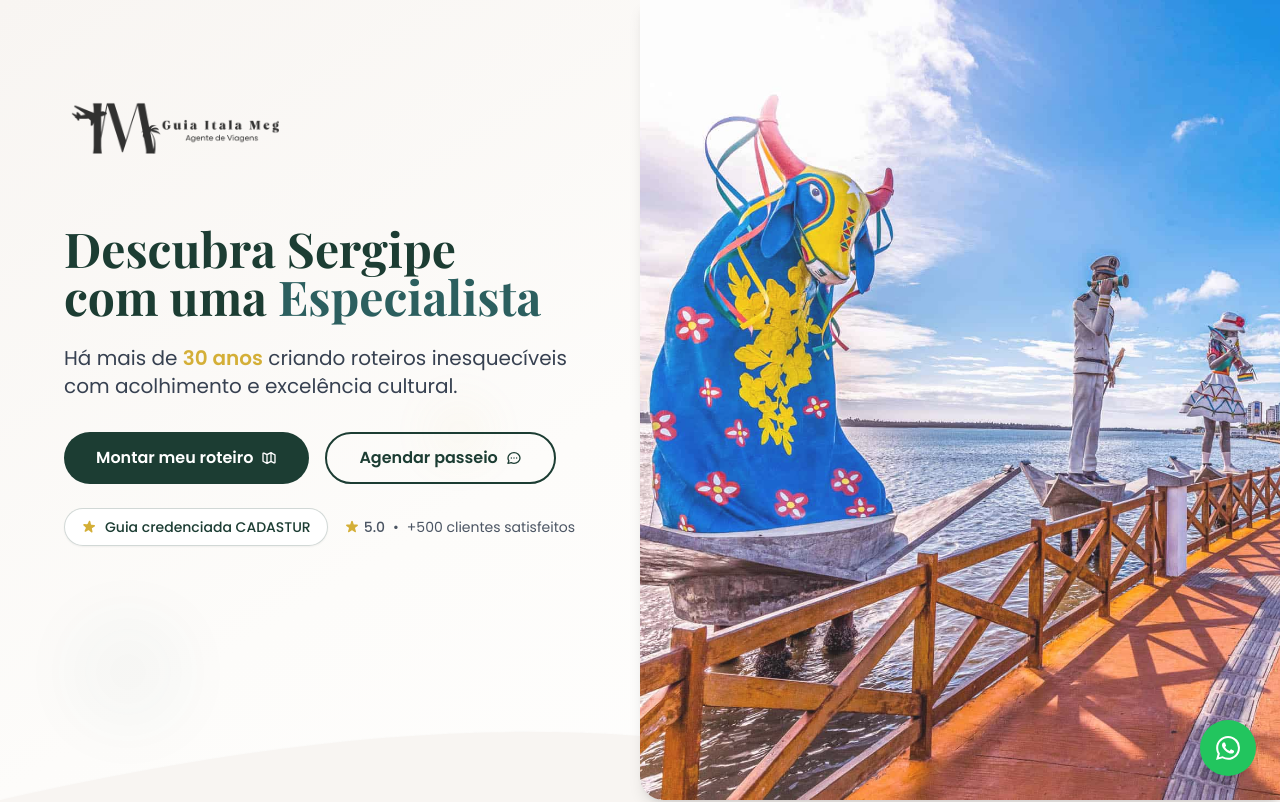
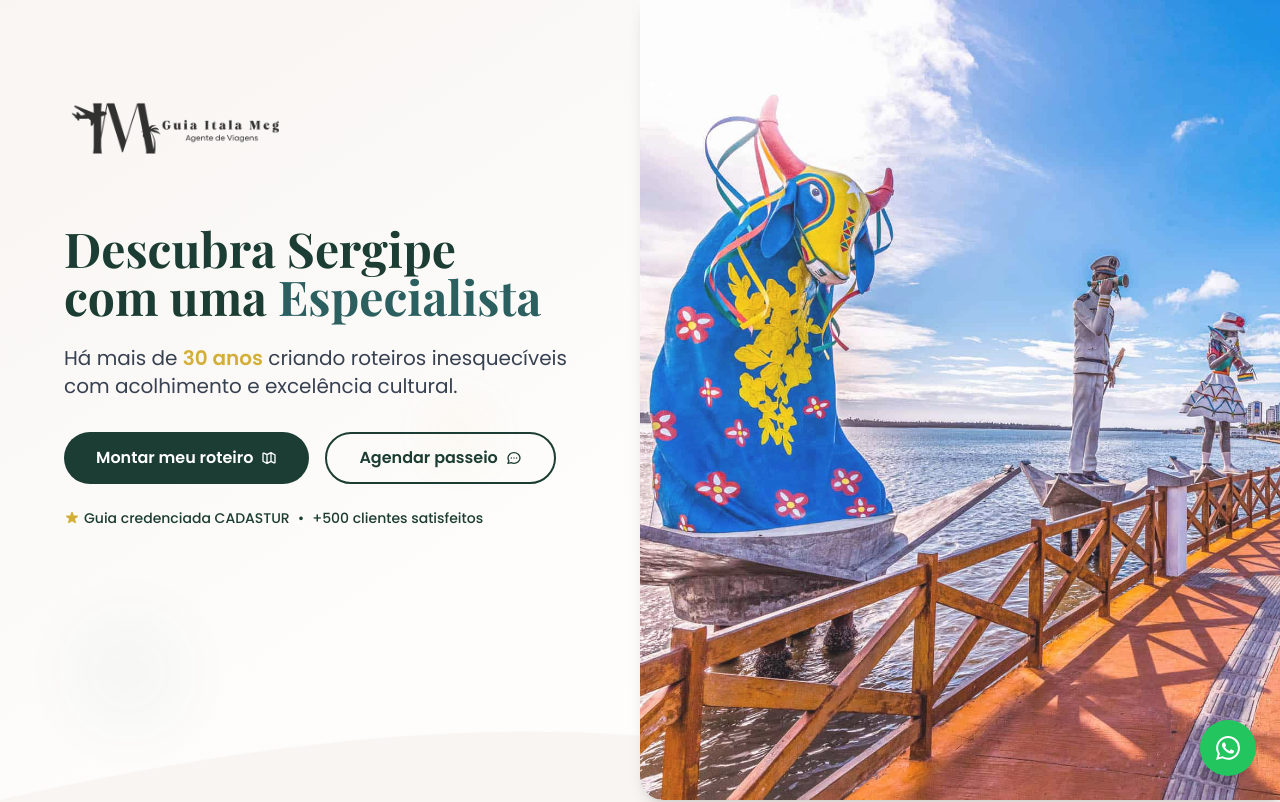
Before and after one commit to luisabfs/guia-itala-sergipe, a Next.js app: page / in a window 1280 px wide. Shown: the top 802 px of the page. Built offline with nearby package versions, Linux system fonts and the light colour scheme.

Commit message:
feat: remove cadastur logo from footer and update hero badger stylle

```diff
--- a/src/app/components/Footer/index.tsx
+++ b/src/app/components/Footer/index.tsx
@@ -31,13 +31,6 @@ export default function Footer() {
                       <path strokeLinecap="round" strokeLinejoin="round" strokeWidth={2} d="M9 12l2 2 4-4m6 2a9 9 0 11-18 0 9 9 0 0118 0z" />
                     </svg>
                     <span>Credenciada CADASTUR</span>
-                  </div>
-                  <div className="bg-white rounded-md p-2 shadow-sm w-full">
-                    <img
-                      src="/images/cadastur.png"
-                      alt="Logo CADASTUR - Cadastro de Prestadores de Serviços Turísticos"
-                      className="w-full h-8 object-cover opacity-90 hover:opacity-100 transition-opacity duration-300"
-                    />
                   </div>
                 </div>
               </div>
@@ -166,14 +159,14 @@ export default function Footer() {
                       <path strokeLinecap="round" strokeLinejoin="round" strokeWidth={2} d="M15 11a3 3 0 11-6 0 3 3 0 016 0z" />
                     </svg>
                   </div>
-                  <span className="text-gray-300">Aracaju, SE</span>
+                  <span className="text-gray-300">Sergipe, Brasil</span>
                 </div>
               </div>
 
               {/* Social Media */}
               <div className="pt-4 border-t border-gray-600">
                 <h5 className="font-semibold text-sm text-gold-light mb-3">Redes Sociais</h5>
-                <div className="flex gap-3 justify-start">
+                <div className="flex gap-3 justify-center md:justify-start">
                   <a
                     href="https://www.instagram.com/guia.itala.sergipe/"
                     target="_blank"
--- a/src/app/components/Hero/index.tsx
+++ b/src/app/components/Hero/index.tsx
@@ -129,7 +129,7 @@ export default function Hero() {
                     const message = encodeURIComponent('Olá! Gostaria de agendar um passeio personalizado em Sergipe. Poderia me ajudar?');
                     window.open(`https://wa.me/557996411312?text=${message}`, '_blank');
                   }}
-                  className="group border-2 border-primary hover:bg-primary hover:text-white text-primary font-semibold py-2.5 sm:py-3 lg:py-3 xl:py-3 px-4 sm:px-6 lg:px-6 xl:px-8 rounded-full transition-all duration-300 flex items-center justify-center gap-2 sm:gap-2 lg:gap-2 text-sm sm:text-sm lg:text-sm xl:text-base"
+                  className="group border-2 border-primary text-primary font-semibold py-2.5 sm:py-3 lg:py-3 xl:py-3 px-4 sm:px-6 lg:px-6 xl:px-8 rounded-full transition-all duration-300 flex items-center justify-center gap-2 sm:gap-2 lg:gap-2 text-sm sm:text-sm lg:text-sm xl:text-base"
                   aria-label="Agendar passeio personalizado via WhatsApp"
                 >
                   <span>Agendar passeio</span>
@@ -139,47 +139,23 @@ export default function Hero() {
                 </button>
               </motion.div>
 
-              {/* Authority Badge - Integrated with CTAs */}
+              {/* Trust indicators and Authority Badge */}
               <motion.div
                 initial={{ opacity: 0, y: 20 }}
                 animate={{ opacity: 1, y: 0 }}
                 transition={{ duration: 0.8, delay: 0.8 }}
-                className="flex flex-col sm:flex-row justify-center lg:justify-start items-center gap-3 lg:gap-4 xl:gap-4"
+                                className="flex justify-center lg:justify-start items-center text-xs lg:text-xs xl:text-sm text-primary font-medium"
               >
-                <motion.div
-                  className="inline-flex items-center gap-2 bg-white/90 backdrop-blur-sm text-primary px-3 py-1.5 lg:px-4 lg:py-2 xl:px-4 xl:py-2 rounded-full text-xs lg:text-xs xl:text-sm border border-primary/20 shadow-sm"
-                  whileHover={{ scale: 1.05 }}
-                  whileTap={{ scale: 0.95 }}
-                >
-                  <motion.svg
-                    className="w-3 h-3 lg:w-3 lg:h-3 xl:w-4 xl:h-4 text-gold"
-                    fill="currentColor"
-                    viewBox="0 0 20 20"
-                    animate={{ rotate: [0, 10, -10, 0] }}
-                    transition={{ duration: 3, repeat: Infinity, ease: "easeInOut" }}
-                  >
-                    <path d="M9.049 2.927c.3-.921 1.603-.921 1.902 0l1.07 3.292a1 1 0 00.95.69h3.462c.969 0 1.371 1.24.588 1.81l-2.8 2.034a1 1 0 00-.364 1.118l1.07 3.292c.3.921-.755 1.688-1.54 1.118l-2.8-2.034a1 1 0 00-1.175 0l-2.8 2.034c-.784.57-1.838-.197-1.539-1.118l1.07-3.292a1 1 0 00-.364-1.118L2.98 8.72c-.783-.57-.38-1.81.588-1.81h3.461a1 1 0 00.951-.69l1.07-3.292z" />
-                  </motion.svg>
-                  <span className="font-medium">Guia credenciada CADASTUR</span>
-                </motion.div>
-
-                {/* Trust indicators */}
-                <a
-                  href="https://share.google/7wcud2PiuorduFpte"
-                  target="_blank"
-                  rel="noopener noreferrer"
-                  className="hidden sm:flex items-center gap-2 text-xs lg:text-xs xl:text-sm text-gray-600 hover:text-primary transition-colors duration-300"
-                  aria-label="Ver perfil no Google Maps"
-                >
-                  <div className="flex items-center gap-1">
-                    <svg className="w-3 h-3 lg:w-3 lg:h-3 xl:w-4 xl:h-4 text-gold" fill="currentColor" viewBox="0 0 20 20">
-                      <path d="M9.049 2.927c.3-.921 1.603-.921 1.902 0l1.07 3.292a1 1 0 00.95.69h3.462c.969 0 1.371 1.24.588 1.81l-2.8 2.034a1 1 0 00-.364 1.118l1.07 3.292c.3.921-.755 1.688-1.54 1.118l-2.8-2.034a1 1 0 00-1.175 0l-2.8 2.034c-.784.57-1.838-.197-1.539-1.118l1.07-3.292a1 1 0 00-.364-1.118L2.98 8.72c-.783-.57-.38-1.81.588-1.81h3.461a1 1 0 00.951-.69l1.07-3.292z" />
-                    </svg>
-                    <span className="font-medium">5.0</span>
-                  </div>
-                  <span>•</span>
-                  <span>+500 clientes satisfeitos</span>
-                </a>
+                <div className="flex items-center gap-1">
+                <svg className="w-3 h-3 lg:w-3 lg:h-3 xl:w-4 xl:h-4 text-gold" fill="currentColor" viewBox="0 0 20 20">
+                  <path d="M9.049 2.927c.3-.921 1.603-.921 1.902 0l1.07 3.292a1 1 0 00.95.69h3.462c.969 0 1.371 1.24.588 1.81l-2.8 2.034a1 1 0 00-.364 1.118l1.07 3.292c.3.921-.755 1.688-1.54 1.118l-2.8-2.034a1 1 0 00-1.175 0l-2.8 2.034c-.784.57-1.838-.197-1.539-1.118l1.07-3.292a1 1 0 00-.364-1.118L2.98 8.72c-.783-.57-.38-1.81.588-1.81h3.461a1 1 0 00.951-.69l1.07-3.292z" />
+                </svg>
+                <span className="hidden sm:inline">Guia credenciada CADASTUR</span>
+                <span className="sm:hidden">CADASTUR</span>
+                </div>
+                <span className="mx-2">•</span>
+                <span className="hidden sm:inline">+500 clientes satisfeitos</span>
+                <span className="sm:hidden">+500 clientes</span>
               </motion.div>
             </motion.div>
 
```
